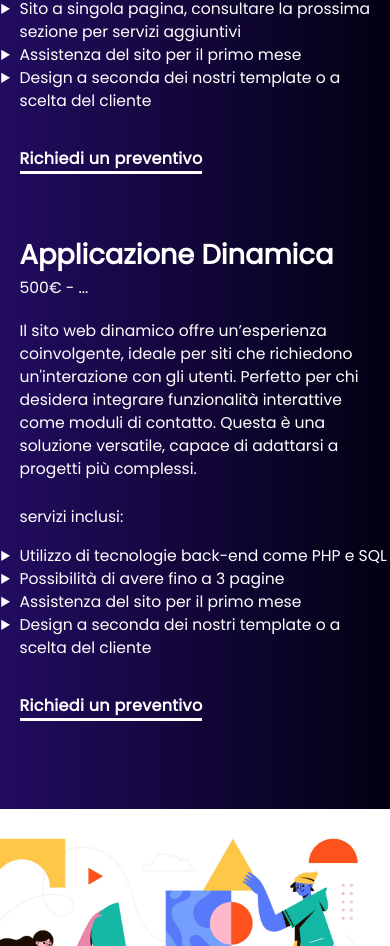
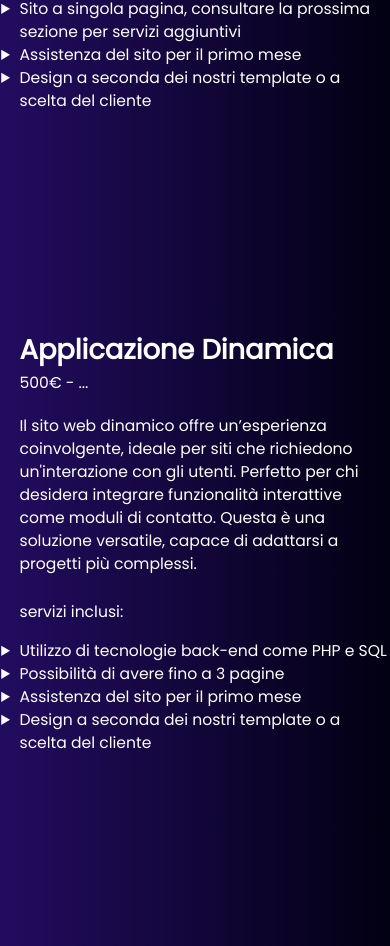
Before and after one commit to castoro2000-0/expansiveWeb, a React (Vite) app: page / in a window 390 px wide. Shown: the part 1970-2916 px from the top of the page. Built offline with nearby package versions, Linux system fonts and the light colour scheme.

Commit message:
More fixes

```diff
--- a/src/components/Services.jsx
+++ b/src/components/Services.jsx
@@ -61,11 +61,6 @@ function Service(props){
                 <li>{props.servizio3}</li>
                 <li>{props.servizio4}</li>
             </ul>
-            <div className="preventivo">
-                <a href="mailto:expansive.web.agency@gmail.com">
-                    Richiedi un preventivo
-                </a>
-            </div>
         </div>
     );
 }
--- a/src/css/Services.css
+++ b/src/css/Services.css
@@ -39,14 +39,6 @@
     margin-left: 10%;
 }
 
-.preventivo {
-    border-bottom: 0.4vh solid;
-    float: left;
-    font-weight: bold;
-    letter-spacing: 0.08vw;
-    margin-top: 5%;
-}
-
 .added-tax {
     width: 35vw;
     float: right;
--- a/src/css/responsive.css
+++ b/src/css/responsive.css
@@ -73,7 +73,7 @@
     }
 
     .service {
-        height: 150vh;
+        height: 175vh;
     }
 
     .service-wrapper {
@@ -148,14 +148,14 @@
 }
 
 /* Small devices (landscape phones, less than 768px) */
-@media only screen and (min-width: 768px) and (max-height: 600px) {
+@media only screen and (min-width: 768px) and (max-height: 600px){
     .service {
         height: 130vh;
     }
 }
 
 /* Medium devices (tablets, less than 1025) */
-@media only screen and (min-width: 700px) and (max-width: 1025px){
+@media only screen and (min-width: 700px) and (max-width: 1025px) and (min-height: 700px){
     header {
         height: 10vh;
     }
@@ -245,10 +245,6 @@
         font-size: 4vw;
     }
 
-    .preventivo a {
-        font-size: 3vw;
-    }
-
     .corporate-memphis2 {
         width: 110vw;
     }
```
